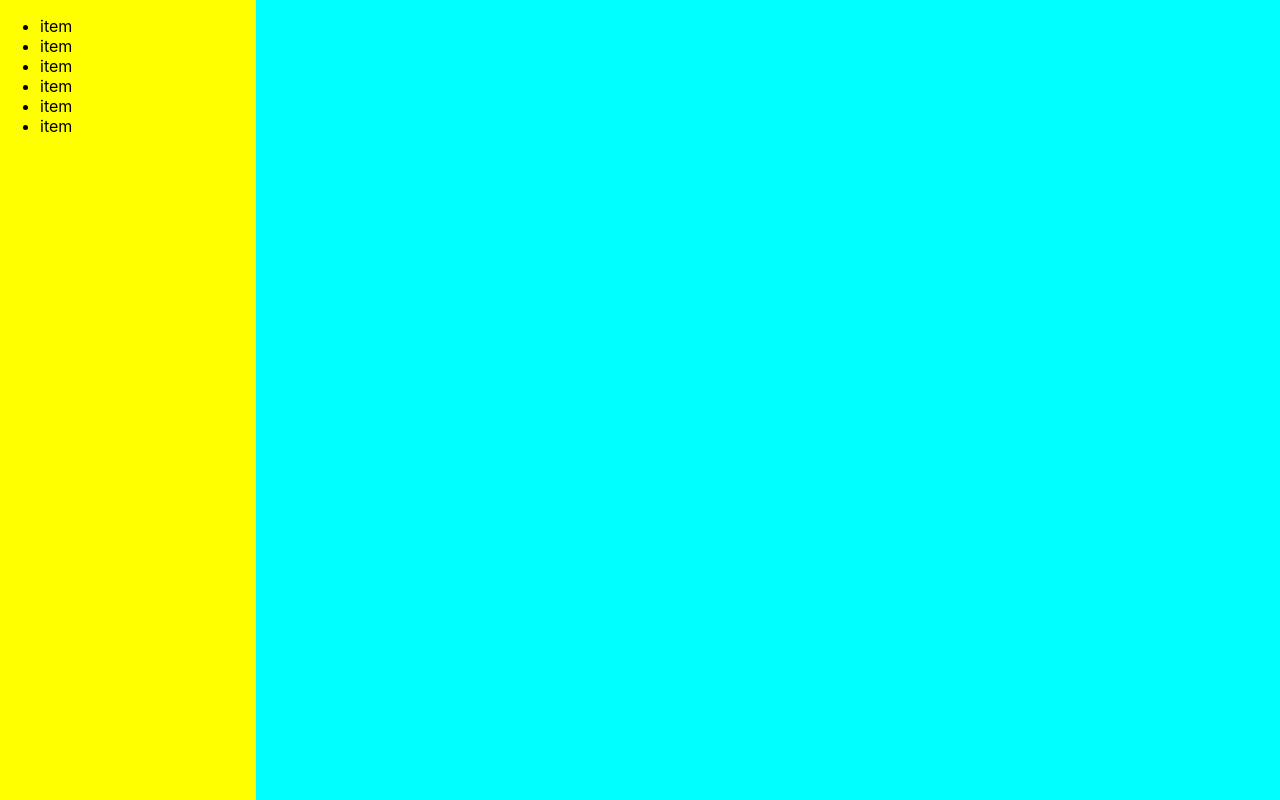
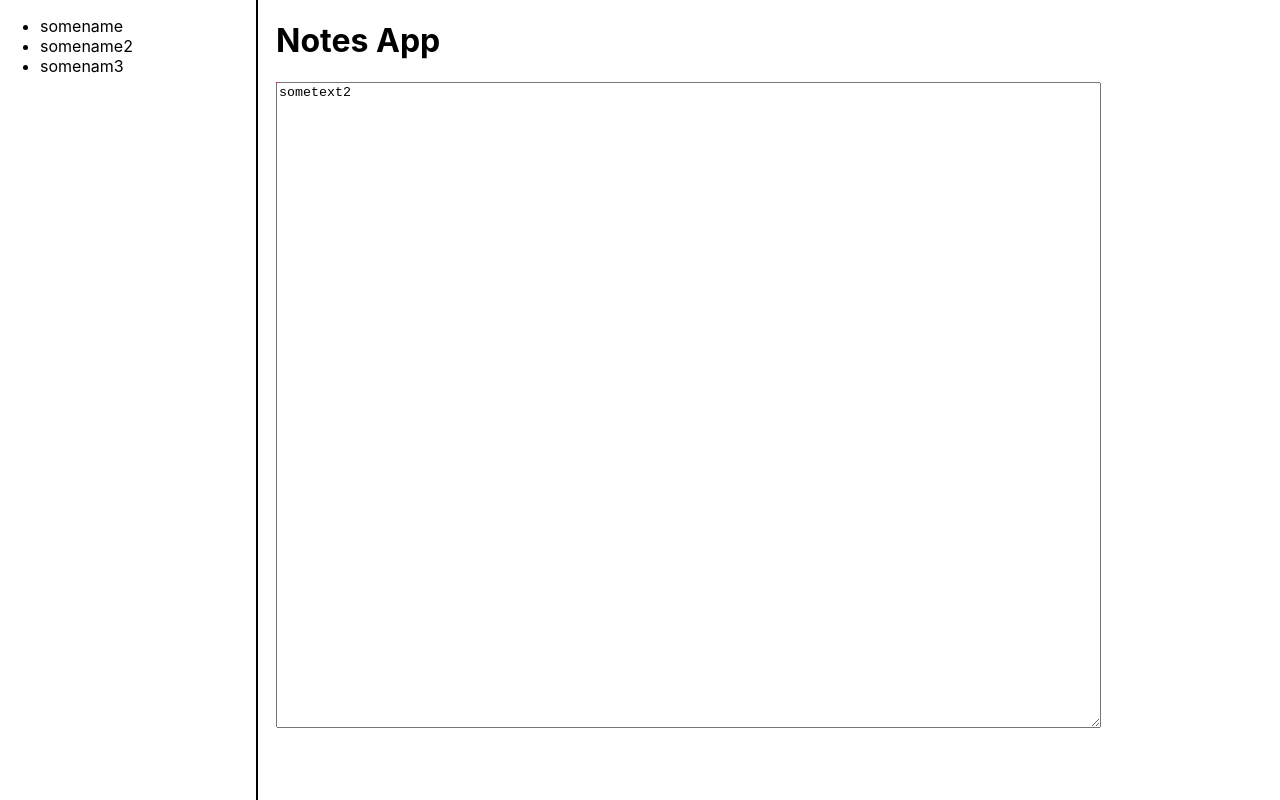
Before and after one commit to Anant-tripathi/Notes-app, a React (Create React App) app: page / in a window 1280 px wide. Built offline with nearby package versions, Linux system fonts and the light colour scheme.

Commit message:
created sidebar items and added text area for notetaking, converted into controlled component

```diff
--- a/src/App.css
+++ b/src/App.css
@@ -1,31 +1,5 @@
 .App {
   text-align: center;
-}
-
-.App-logo {
-  height: 40vmin;
-  pointer-events: none;
-}
-
-@media (prefers-reduced-motion: no-preference) {
-  .App-logo {
-    animation: App-logo-spin infinite 20s linear;
-  }
-}
-
-.App-header {
-  background-color: #282c34;
-  min-height: 100vh;
-  display: flex;
-  flex-direction: column;
-  align-items: center;
-  justify-content: center;
-  font-size: calc(10px + 2vmin);
-  color: white;
-}
-
-.App-link {
-  color: #61dafb;
 }
 
 .container {
@@ -36,13 +10,28 @@
 .sidebar {
   width: 20vw;
   height: 100vh;
-  min-width: 250px;
-  background-color: yellow;
+  /* min-width: 250px;
+  background-color: yellow; */
   grid-column: 1;
+  border-right: 2px solid black;
 }
 .main {
+  margin-left: 20px;
   grid-column: 2;
   width: 80vw;
   height: 100vh;
-  background-color: cyan;
+  /* background-color: cyan; */
 }
+
+form {
+  height: 80vh;
+  width: 80%;
+  background-color: red;
+}
+
+.input {
+  height: 100%;
+  width: 100%;
+  text-align: start;
+  align-content: start;
+}
--- a/src/App.js
+++ /dev/null
@@ -1,22 +0,0 @@
-import React from "react";
-import "./App.css";
-
-function App() {
-  return (
-    <div className="container">
-      <div className="sidebar">
-        <ul>
-          <li>item</li>
-          <li>item</li>
-          <li>item</li>
-          <li>item</li>
-          <li>item</li>
-          <li>item</li>
-        </ul>
-      </div>
-      <div className="main"></div>
-    </div>
-  );
-}
-
-export default App;
--- /dev/null
+++ b/src/App.jsx
@@ -0,0 +1,68 @@
+import { useState } from "react";
+import "./App.css";
+
+function App() {
+  const [items, setItems] = useState([
+    {
+      id: 1,
+      name: "somename",
+      text: "sometext",
+    },
+    {
+      id: 2,
+      name: "somename2",
+      text: "sometext2",
+    },
+    {
+      id: 3,
+      name: "somenam3",
+      text: "sometex3",
+    },
+  ]);
+  const [selectedItem, setSelectedItem] = useState(null);
+  console.log(selectedItem);
+
+  return (
+    <div className="container">
+      <Sidebar items={items} setSelectedItem={setSelectedItem} />
+      <Main items={items} setItems={setItems} />
+    </div>
+  );
+}
+
+function Sidebar({ items, setSelectedItem }) {
+  return (
+    <div className="sidebar">
+      <ul>
+        {items.map((item) => (
+          <Notes key={item.id} item={item} />
+        ))}
+      </ul>
+    </div>
+  );
+}
+
+function Notes({ item, setSelectedItem }) {
+  const selectItem = () => {
+    console.log("hi");
+    setSelectedItem = item.id;
+  };
+  return <li onClick={() => selectItem}>{item.name}</li>;
+}
+
+function Main({ items, setItems }) {
+  return (
+    <div className="main">
+      <h1>Notes App</h1>
+      <form action="submit">
+        <textarea
+          value={items[1].text}
+          className="input"
+          onChange={(e) => items[1].setText(e.target.value)}
+        />
+      </form>
+    </div>
+  );
+}
+
+export default App;
```
Also changed, not shown: 1 other file (tests, documents, lock files or other folders).
